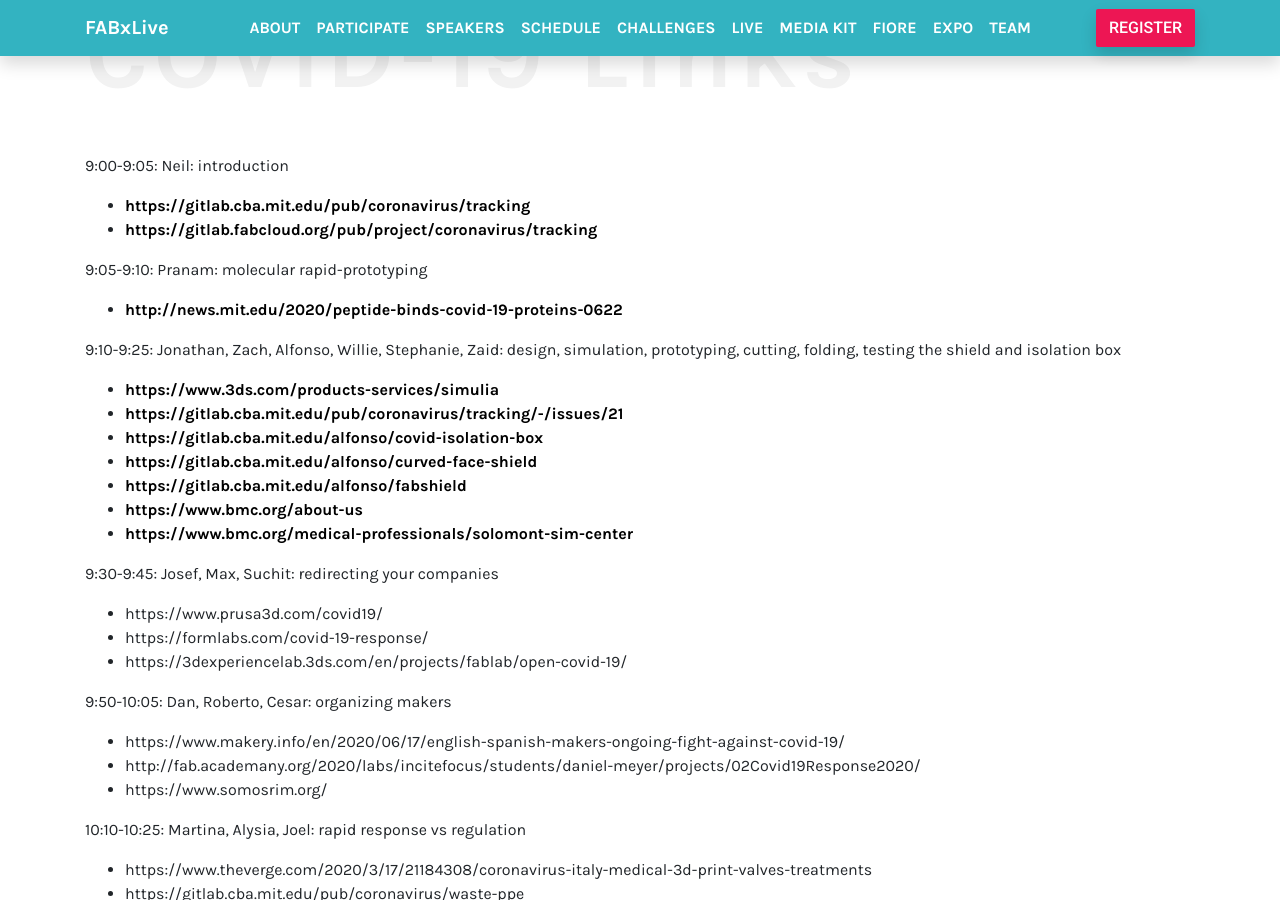
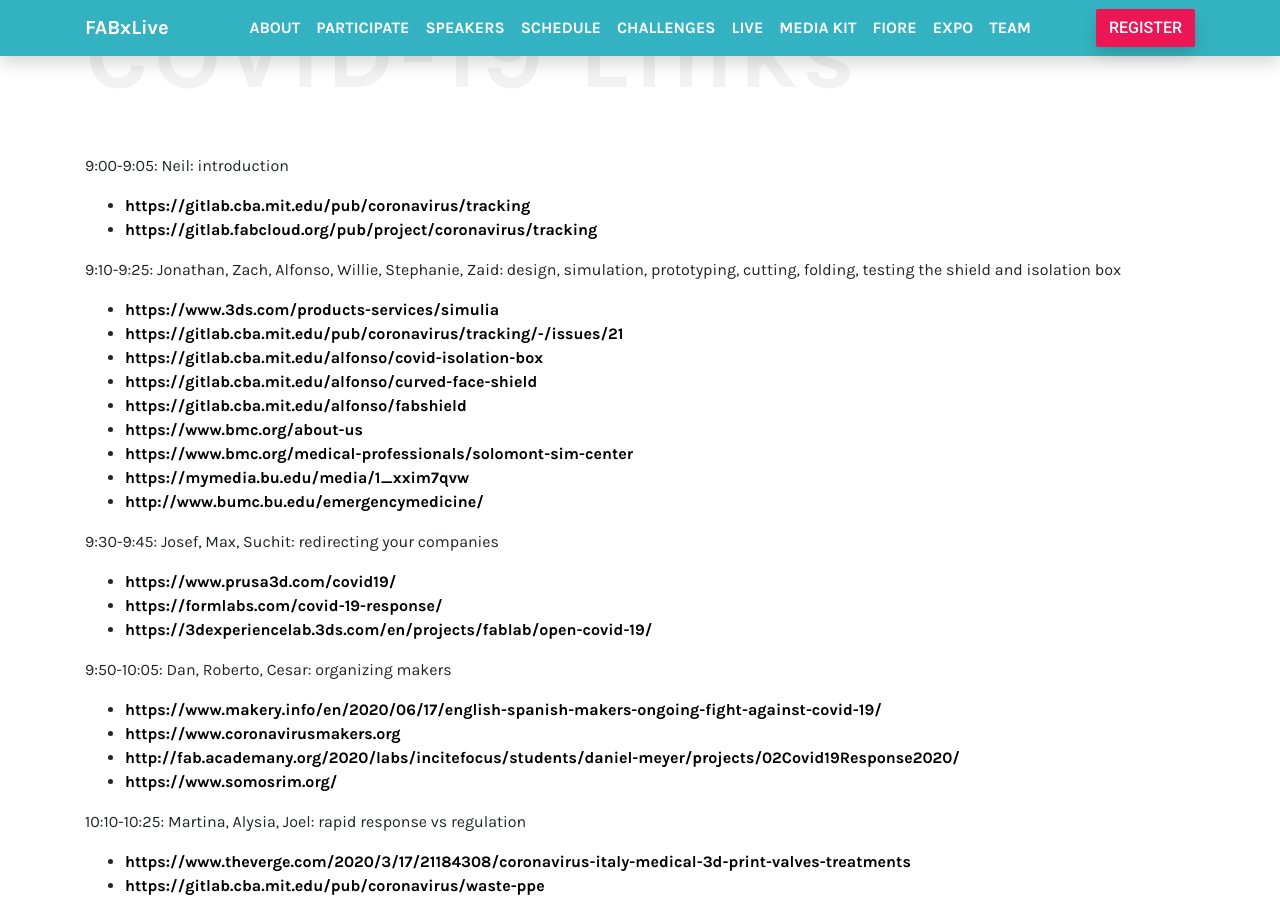
Before and after one commit to fabfoundation/fabxlive2020, a Jekyll site: the page built from response.md, in a window 1280 px wide and 900 px high, scrolled down 230 px. Built offline with Jekyll 4.4.1, drawn with Linux system fonts in a browser that asks for light colours; nearby versions of some CDN libraries; some of the changed lines change nothing that is shown.

Commit message:
Update response.md

```diff
--- a/response.md
+++ b/response.md
@@ -11,12 +11,6 @@
 * [https://gitlab.fabcloud.org/pub/project/coronavirus/tracking](https://gitlab.fabcloud.org/pub/project/coronavirus/tracking)
 
 
-9:05-9:10: Pranam: molecular rapid-prototyping
-
-
-* [http://news.mit.edu/2020/peptide-binds-covid-19-proteins-0622](http://news.mit.edu/2020/peptide-binds-covid-19-proteins-0622)
-
-
 9:10-9:25: Jonathan, Zach, Alfonso, Willie, Stephanie, Zaid: design, simulation, prototyping, cutting, folding, testing the shield and isolation box
 
 
@@ -27,42 +21,45 @@
 * [https://gitlab.cba.mit.edu/alfonso/fabshield](https://gitlab.cba.mit.edu/alfonso/fabshield)
 * [https://www.bmc.org/about-us](https://www.bmc.org/about-us)
 * [https://www.bmc.org/medical-professionals/solomont-sim-center](https://www.bmc.org/medical-professionals/solomont-sim-center)
+* [https://mymedia.bu.edu/media/1_xxim7qvw](https://mymedia.bu.edu/media/1_xxim7qvw)
+* [http://www.bumc.bu.edu/emergencymedicine/](http://www.bumc.bu.edu/emergencymedicine/)
 
 
 9:30-9:45: Josef, Max, Suchit: redirecting your companies
 
 
-* https://www.prusa3d.com/covid19/
-* https://formlabs.com/covid-19-response/
-* https://3dexperiencelab.3ds.com/en/projects/fablab/open-covid-19/
+* [https://www.prusa3d.com/covid19/](https://www.prusa3d.com/covid19/)
+* [https://formlabs.com/covid-19-response/](https://formlabs.com/covid-19-response/)
+* [https://3dexperiencelab.3ds.com/en/projects/fablab/open-covid-19/](https://3dexperiencelab.3ds.com/en/projects/fablab/open-covid-19/)
 
 
 9:50-10:05: Dan, Roberto, Cesar: organizing makers
 
 
-* https://www.makery.info/en/2020/06/17/english-spanish-makers-ongoing-fight-against-covid-19/
-* http://fab.academany.org/2020/labs/incitefocus/students/daniel-meyer/projects/02Covid19Response2020/
-* https://www.somosrim.org/
+* [https://www.makery.info/en/2020/06/17/english-spanish-makers-ongoing-fight-against-covid-19/](https://www.makery.info/en/2020/06/17/english-spanish-makers-ongoing-fight-against-covid-19/)
+* [https://www.coronavirusmakers.org](https://www.coronavirusmakers.org)
+* [http://fab.academany.org/2020/labs/incitefocus/students/daniel-meyer/projects/02Covid19Response2020/](http://fab.academany.org/2020/labs/incitefocus/students/daniel-meyer/projects/02Covid19Response2020/)
+* [https://www.somosrim.org/](https://www.somosrim.org/)
 
 
 10:10-10:25: Martina, Alysia, Joel: rapid response vs regulation
 
 
-* https://www.theverge.com/2020/3/17/21184308/coronavirus-italy-medical-3d-print-valves-treatments
-* https://gitlab.cba.mit.edu/pub/coronavirus/waste-ppe
-* http://designingreality.org/
+* [https://www.theverge.com/2020/3/17/21184308/coronavirus-italy-medical-3d-print-valves-treatments](https://www.theverge.com/2020/3/17/21184308/coronavirus-italy-medical-3d-print-valves-treatments)
+* [https://gitlab.cba.mit.edu/pub/coronavirus/waste-ppe](https://gitlab.cba.mit.edu/pub/coronavirus/waste-ppe)
+* [http://designingreality.org/](http://designingreality.org/)
 
 
 10:25-10:35: Alex, Kamau, Manu: beyond supply chains
 
 
-* https://www.npr.org/sections/goatsandsoda/2020/07/15/889802561/a-covid-19-success-story-in-rwanda-free-testing-robot-caregivers
-* http://www.gearbox.co.ke/
-* http://web.stanford.edu/group/prakash-lab/cgi-bin/labsite/covid19/
+* [https://www.npr.org/sections/goatsandsoda/2020/07/15/889802561/a-covid-19-success-story-in-rwanda-free-testing-robot-caregivers](https://www.npr.org/sections/goatsandsoda/2020/07/15/889802561/a-covid-19-success-story-in-rwanda-free-testing-robot-caregivers)
+* [http://www.gearbox.co.ke/](http://www.gearbox.co.ke/)
+* [http://web.stanford.edu/group/prakash-lab/cgi-bin/labsite/covid19/](http://web.stanford.edu/group/prakash-lab/cgi-bin/labsite/covid19/)
 
 
 10:40-10:50: Danny, Lars: sustainable economic models
 
 
-* https://hoodline.com/2020/04/inside-bay-area-makers-rush-to-solve-the-ppe-shortage
-* https://artisansasylum.com/covid/
+* [https://hoodline.com/2020/04/inside-bay-area-makers-rush-to-solve-the-ppe-shortage](https://hoodline.com/2020/04/inside-bay-area-makers-rush-to-solve-the-ppe-shortage)
+* [https://artisansasylum.com/covid/](https://artisansasylum.com/covid/)
```
